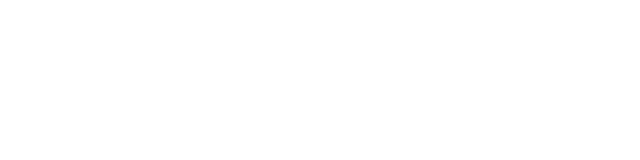
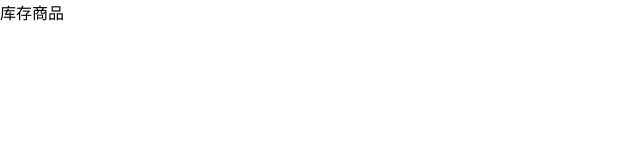
Before and after one commit to Andre235/itcast-echarts-frontend, a Vue app: page /stock in a window 1280 px wide. Shown: the top 160 px of the page, without its empty margins (0-640 px from the left). Built offline with nearby package versions, Linux system fonts and the light colour scheme.

Commit message:
库存商品基本功能的实现

```diff
--- /dev/null
+++ b/src/components/Stock.vue
@@ -0,0 +1,17 @@
+<template>
+  <div class="com-container">
+    <div class="com-chart" ref='stock'>
+      <span>库存商品</span>
+    </div>
+  </div>
+</template>
+
+<script>
+  export default {
+    name: "Stock"
+  }
+</script>
+
+<style scoped>
+
+</style>
--- a/src/router/index.js
+++ b/src/router/index.js
@@ -28,6 +28,11 @@
     path: '/hot',
     name: '热销商品',
     component: () => import('views/HotPage.vue')
+  },
+  {
+    path: '/stock',
+    name: '库存商品',
+    component: () => import('views/StockPage.vue')
   }
 ]
 
--- /dev/null
+++ b/src/views/StockPage.vue
@@ -0,0 +1,20 @@
+<template>
+  <div class="com-page">
+    <stock/>
+  </div>
+</template>
+
+<script>
+  import Stock from "@/components/Stock";
+
+  export default {
+    name: "StockPage",
+    components: {
+      Stock
+    }
+  }
+</script>
+
+<style scoped>
+
+</style>
```
